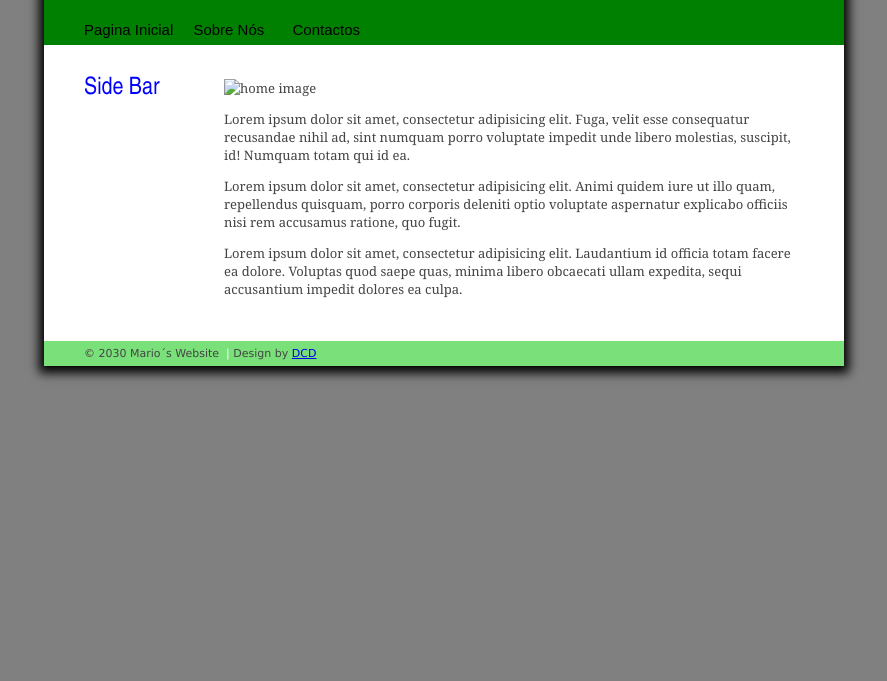
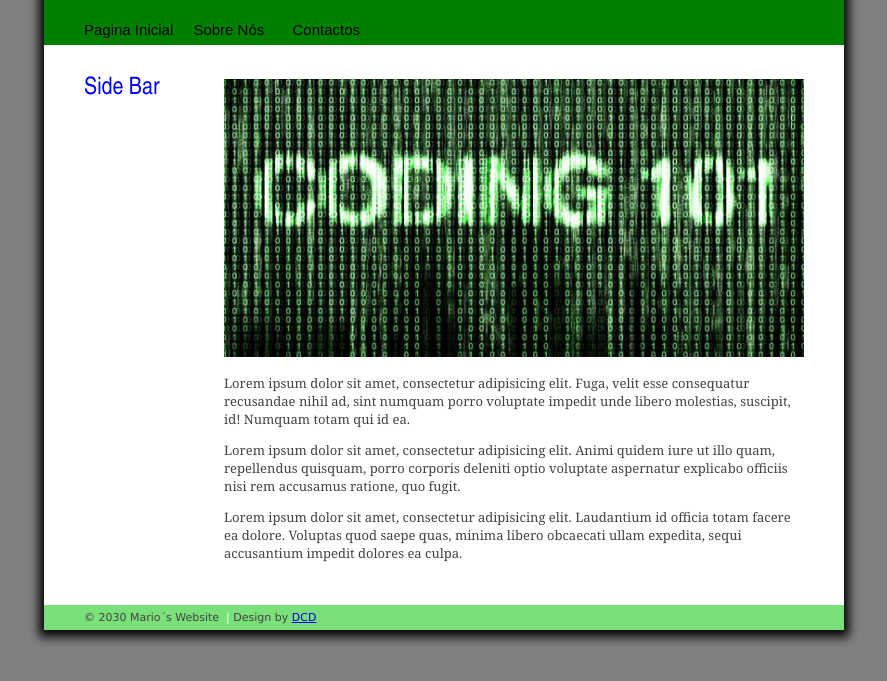
Before and after one commit to MarioFati/mario-web, a website: page My_website/public/index.html in a window 1280 px wide. Shown: the part 119-800 px from the top of the page, without its empty margins (196-1083 px from the left). Drawn offline with Linux system fonts and the light colour scheme.

Commit message:
Update index.html

```diff
--- a/My_website/public/index.html
+++ b/My_website/public/index.html
@@ -37,7 +37,7 @@
 
 
        <div id="home-image">
-           <img src="/pic/home-page-image.jpg" alt="home image">
+           <img src="/images/home-page-image.jpg" alt="home image">
 <!--        <img src="http://placehold.it/300px*200" alt="">-->
        </div>
            <p>Lorem ipsum dolor sit amet, consectetur adipisicing elit. Fuga, velit esse consequatur recusandae nihil ad, sint numquam porro voluptate impedit unde libero molestias, suscipit, id! Numquam totam qui id ea. </p>
```
